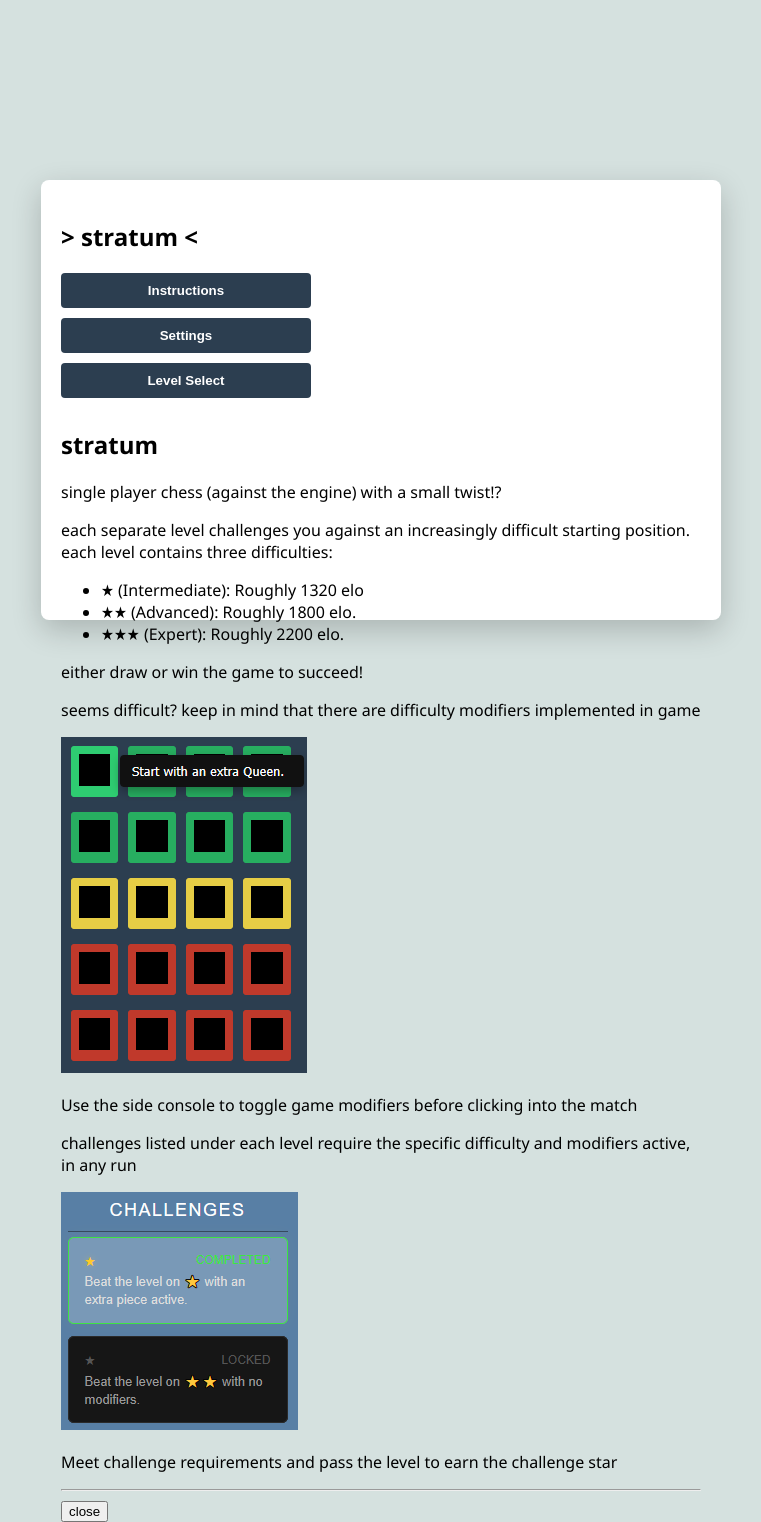
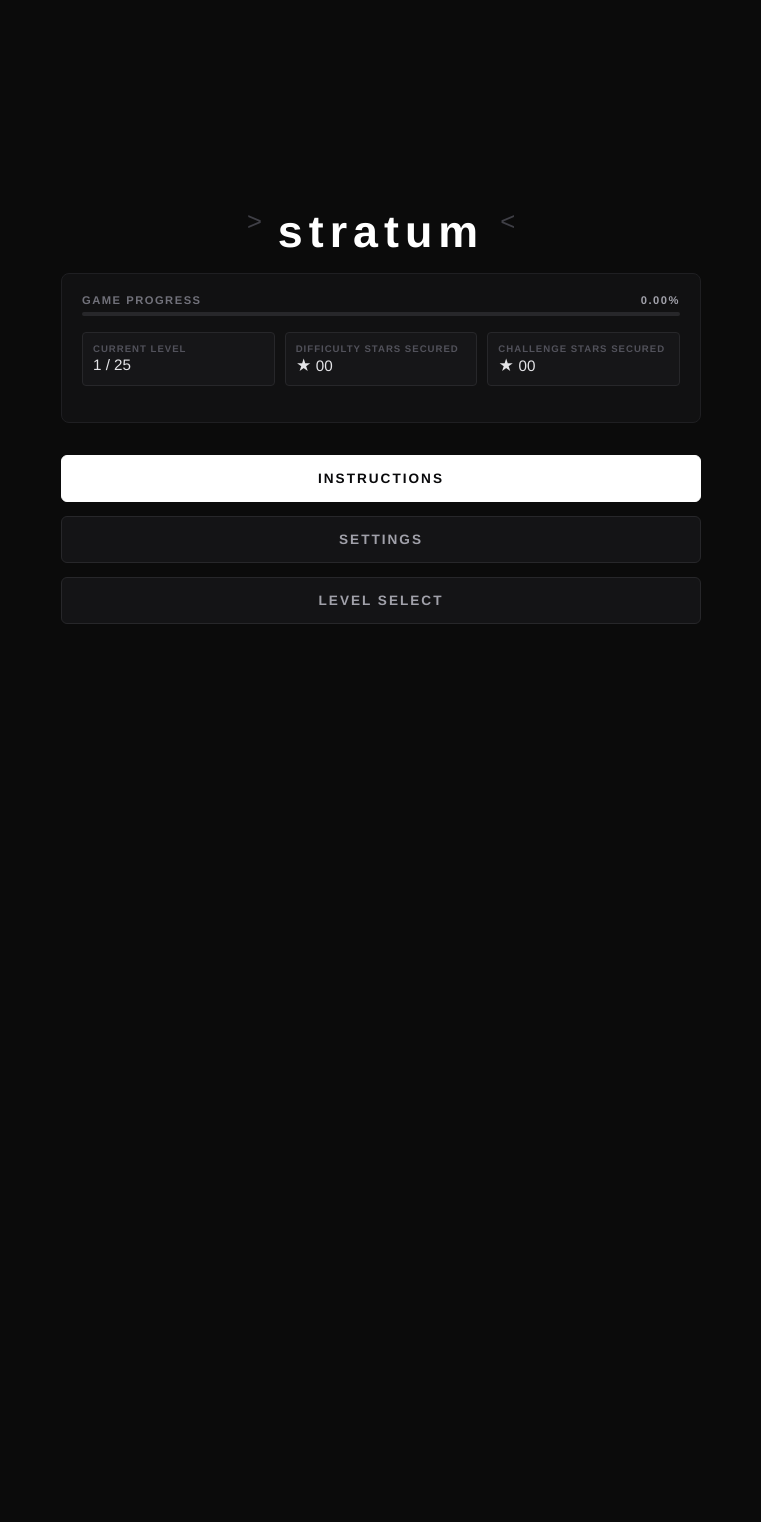
Before and after one commit to ninja888-8/stratum, a Flask app: page / in a window 1280 px wide. Shown: the whole page, without its empty margins (259-1020 px from the left). After the commit the page ends 624 px from the top, so only its background shows below. Run offline with Flask 3, Linux system fonts and the light colour scheme.

Commit message:
updated home screen + minor changes

```diff
--- /dev/null
+++ b/static/components/metrics.css
@@ -0,0 +1,70 @@
+.dashboard-metrics {
+    width: 100%;
+    background-color: #111112;
+    border: 1px solid #1f1f22;
+    border-radius: 8px;
+    padding: 20px;
+    margin-bottom: 32px;
+    box-sizing: border-box;
+}
+
+.metric-row {
+    display: flex;
+    justify-content: space-between;
+    font-size: 0.7rem;
+    letter-spacing: 1.5px;
+    color: #71717a;
+    margin-bottom: 6px;
+    font-weight: 600;
+}
+
+.metric-value {
+    color: #a1a1aa;
+}
+
+.progress-track {
+    width: 100%;
+    height: 4px;
+    background-color: #27272a;
+    border-radius: 2px;
+    overflow: hidden;
+    margin-bottom: 16px;
+}
+
+.progress-bar {
+    height: 100%;
+    background-color: #ffffff;
+    border-radius: 2px;
+    transition: width 0.5s cubic-bezier(0.4, 0, 0.2, 1);
+}
+
+.metric-grid {
+    display: flex;
+    gap: 10px;
+    margin-bottom: 16px;
+}
+
+.metric-box {
+    flex: 1;
+    background-color: #161618;
+    border: 1px solid #27272a;
+    border-radius: 4px;
+    padding: 10px;
+    display: flex;
+    flex-direction: column;
+    align-items: flex-start;
+}
+
+.box-label {
+    font-size: 0.6rem;
+    letter-spacing: 1px;
+    color: #52525b;
+    margin-bottom: 2px;
+    font-weight: 700;
+}
+
+.box-value {
+    font-size: 0.95rem;
+    font-weight: 500;
+    color: #e4e4e7;
+}
--- a/static/home.js
+++ b/static/home.js
@@ -60,6 +60,30 @@ function populateLevels(totalLevels) {
     }
 }
 
+function menuMetricsApply() {
+    const highestBeatenLevel = Math.min(NUM_LEVELS, parseInt(localStorage.getItem('highestBeatenLevel'))+1);
+    const challengeStarsEarned = parseInt(localStorage.getItem('challengeStarsEarned'));
+    const difficultyStarsEarned = parseInt(localStorage.getItem('difficultyStarsEarned'));
+
+    let currentProgress = 100.0 * (challengeStarsEarned + difficultyStarsEarned) / (6 * NUM_LEVELS);
+    let formattedProgress = currentProgress.toFixed(2);
+
+    levelIndicator = document.getElementById("level-indicator");
+    levelIndicator.textContent = `${highestBeatenLevel} / ${NUM_LEVELS}`;
+
+    difficultyStarIndicator = document.getElementById("difficulty-star-indicator");
+    difficultyStarIndicator.textContent = "★ " + difficultyStarsEarned.toString().padStart(2, '0');
+
+    challengeStarIndicator = document.getElementById("challenge-star-indicator");
+    challengeStarIndicator.textContent = "★ " + challengeStarsEarned.toString().padStart(2, '0');
+
+    progressText = document.getElementById("progress-text");
+    progressText.textContent = formattedProgress.toString() + "%";
+
+    progressBar = document.getElementById("progress-bar");
+    progressBar.style.width = `${formattedProgress}%`;
+}
+
 function initializeGame() {
     if (!localStorage.getItem('highestBeatenLevel')) {
         localStorage.setItem('highestBeatenLevel', '0');
@@ -67,14 +91,21 @@ function initializeGame() {
     if (!localStorage.getItem('selectedBoardTheme')) {
         localStorage.setItem('selectedBoardTheme', 'classic');
     }
-    if (!localStorage.getItem('SelectedPiecesTheme')) {
-        localStorage.setItem('SelectedPiecesTheme', 'text');
+    if (!localStorage.getItem('selectedPieceTheme')) {
+        localStorage.setItem('selectedPieceTheme', 'text');
+    }
+    if (!localStorage.getItem('difficultyStarsEarned')) {
+        localStorage.setItem('difficultyStarsEarned', '0');
+    }
+    if (!localStorage.getItem('challengeStarsEarned')) {
+        localStorage.setItem('challengeStarsEarned', '0');
     }
     populateLevels(NUM_LEVELS);
 
     // ensure dropdown makes sense
     boardThemeApply(localStorage.getItem('selectedBoardTheme'));
     pieceThemeApply(localStorage.getItem('selectedPieceTheme'));
+    menuMetricsApply();
 }
 
 initializeGame();
--- a/static/main.css
+++ b/static/main.css
@@ -3,11 +3,13 @@
 @import 'components/difficulty-selection.css';
 @import 'components/home-button.css';
 @import 'components/level-description.css';
-@import 'mechanics/promotion.css';
+@import 'components/metrics.css';
+@import 'screens/promotion.css';
 @import 'screens/gameover.css';
 @import 'screens/instructions.css';
-@import 'settings/levels.css';
-@import 'settings/settings.css';
+@import 'screens/menu.css';
+@import 'sidebar/levels.css';
+@import 'sidebar/settings.css';
 
 :root {
     --bg-color: #2c3e50;
@@ -36,17 +38,6 @@ body {
     gap: 20px;
 }
 
-.menu {
-    display: fixed;
-    background: var(--sidebar-bg);
-    width: 50%;
-    height: 50%;
-    padding: 20px;
-    border-radius: 8px;
-    box-shadow: 0 10px 30px rgba(0,0,0,0.2);
-    gap: 20px;
-}
-
 /* for board and the side console */
 .game-wrapper {
     display: flex;
--- /dev/null
+++ b/static/screens/gameover.css
@@ -0,0 +1,108 @@
+/* --- Game Over Modal Styles --- */
+.modal-overlay {
+    position: fixed;
+    top: 0;
+    left: 0;
+    width: 100%;
+    height: 100%;
+    background-color: rgba(0, 0, 0, 0.75);
+    backdrop-filter: blur(4px); /* Sleek modern blur effect */
+    display: flex;
+    justify-content: center;
+    align-items: center;
+    z-index: 1000;
+    opacity: 1;
+    transition: opacity 0.3s ease;
+}
+
+.modal-overlay.hidden {
+    display: none;
+    opacity: 0;
+    pointer-events: none;
+}
+
+.modal-content {
+    background-color: #e2e2e2;
+    border: 1px solid #333;
+    border-radius: 8px;
+    padding: 40px;
+    width: 90%;
+    max-width: 400px;
+    text-align: center;
+    box-shadow: 0 10px 30px rgba(0,0,0,0.5);
+}
+
+.modal-title {
+    font-family: 'Helvetica Neue', sans-serif;
+    font-weight: 300;
+    letter-spacing: 3px;
+    margin-bottom: 15px;
+}
+
+.modal-title.passed { color: #4caf50; }
+.modal-title.failed { color: #f44336; }
+
+/* Stars Rating Alignment */
+.stars-container {
+    font-size: 2.5rem;
+    color: #000000; /* Default unearned star color */
+    margin-bottom: 20px;
+    letter-spacing: 5px;
+}
+
+.star.lit {
+    color: #ffca28; /* Gold color for earned stars */
+    text-shadow: 0 0 10px rgba(255, 202, 40, 0.4);
+}
+
+.modal-divider {
+    border: 0;
+    border-top: 1px solid #2a2a2a;
+    margin: 20px 0;
+}
+
+.modal-details {
+    text-align: left;
+    margin-bottom: 30px;
+    font-size: 0.95rem;
+}
+
+.detail-item {
+    display: flex;
+    justify-content: space-between;
+    margin-bottom: 12px;
+}
+
+.detail-label { color: #777; }
+.detail-value { color: #aaa; font-weight: 500; }
+
+.modifier-list {
+    margin: 0;
+    padding-left: 20px;
+    color: #aaa;
+    text-align: right;
+    list-style-type: square;
+}
+
+/* Modal Buttons */
+.modal-actions {
+    display: flex;
+    gap: 15px;
+}
+
+.modal-btn {
+    flex: 1;
+    padding: 12px;
+    border-radius: 4px;
+    border: none;
+    font-family: inherit;
+    cursor: pointer;
+    font-weight: 500;
+    transition: background 0.2s;
+}
+
+.primary-btn { background-color: #eee; color: #111; }
+.primary-btn:hover { background-color: #fff; }
+
+.secondary-btn { background-color: #2a2a2a; color: #aaa; border: 1px solid #444; }
+.secondary-btn:hover { background-color: #333; color: #fff; }
--- /dev/null
+++ b/static/screens/instructions.css
@@ -0,0 +1,80 @@
+.modal-content.large {
+    max-width: 550px;
+    width: 90%;
+    position: relative;
+    max-height: 85vh;
+    display: flex;
+    flex-direction: column;
+    padding: 30px;
+}
+
+.modal-header {
+    font-size: 1.5rem;
+    font-weight: 400;
+    letter-spacing: 2px;
+    margin: 0 0 10px 0;
+    text-align: left;
+    color: #000000;
+}
+
+.modal-body-scroll {
+    overflow-y: auto;
+    text-align: left;
+    padding-right: 12px;
+    margin: 15px 0;
+    font-size: 0.95rem;
+    line-height: 1.6;
+}
+
+.instruction-img-container {
+    background-color: #111;
+    border: 1px solid #2a2a2a;
+    border-radius: 4px;
+    padding: 10px;
+    margin: 15px 0;
+    text-align: center;
+}
+
+.instruction-img {
+    max-width: 100%;
+    height: auto;
+    border-radius: 2px;
+    display: block;
+    margin: 0 auto;
+}
+
+.img-caption {
+    font-size: 0.8rem;
+    color: #999;
+    margin: 8px 0 0 0 !important;
+}
+
+.close-modal-btn {
+    position: absolute;
+    top: 20px;
+    right: 25px;
+    font-size: 1.8rem;
+    color: #555;
+    cursor: pointer;
+    transition: color 0.2s;
+}
+.close-modal-btn:hover {
+    color: #fff;
+}
+
+.modal-close-action-btn {
+    width: 100%;
+    padding: 12px;
+    background-color: #2a2a2a;
+    border: 1px solid #444;
+    color: #eee;
+    border-radius: 4px;
+    font-family: inherit;
+    cursor: pointer;
+    font-weight: 500;
+    transition: background 0.2s;
+}
+.modal-close-action-btn:hover {
+    background-color: #333;
+    color: #fff;
+}
--- /dev/null
+++ b/static/screens/menu.css
@@ -0,0 +1,103 @@
+/* settings override other body */
+.menu-body {
+    margin: 0;
+    padding: 0;
+    width: 100vw;
+    height: 100vh;
+    background-color: #0b0b0b;
+    display: flex;
+    justify-content: center;
+    align-items: center;
+    font-family: 'Helvetica Neue', -apple-system, BlinkMacSystemFont, sans-serif;
+    overflow: hidden;
+}
+
+.menu-container {
+    text-align: center;
+    display: flex;
+    flex-direction: column;
+    align-items: center;
+    width: 90%;
+    max-width: 640px;
+    padding: 40px;
+    animation: menuFadeIn 0.5s cubic-bezier(0.16, 1, 0.3, 1);
+}
+
+.menu-header {
+    display: flex;
+    align-items: center;
+    justify-content: center;
+    gap: 16px;
+    margin-bottom: 6px;
+}
+
+.game-title {
+    font-size: 2.8rem;
+    font-weight: 700;
+    letter-spacing: 6px;
+    color: #ffffff;
+    margin-bottom: 10px;
+}
+
+.decorator {
+    font-size: 1.6rem;
+    font-weight: 300;
+    color: #3f3f46;
+    user-select: none;
+}
+
+.menu-controls {
+    display: flex;
+    flex-direction: column;
+    gap: 14px;
+    width: 100%;
+}
+
+.menu-btn {
+    width: 100%;
+    padding: 15px 20px;
+    font-size: 0.85rem;
+    font-weight: 600;
+    font-family: inherit;
+    letter-spacing: 2px;
+    text-transform: uppercase;
+    border-radius: 6px;
+    cursor: pointer;
+    box-sizing: border-box;
+    transition: all 0.2s cubic-bezier(0.2, 0.8, 0.2, 1);
+}
+
+.menu-btn.primary-btn {
+    background-color: #ffffff;
+    border: 1px solid #ffffff;
+    color: #09090b;
+}
+
+.menu-btn.primary-btn:hover {
+    background-color: #ffffff;
+    transform: translateY(-2px);
+    box-shadow: 0 8px 24px rgba(255, 255, 255, 0.12);
+}
+
+.menu-btn.secondary-btn {
+    background-color: #141416;
+    border: 1px solid #27272a;
+    color: #a1a1aa;
+}
+
+.menu-btn.secondary-btn:hover {
+    color: #ffffff;
+    background-color: #1c1c1f;
+    border-color: #52525b;
+    transform: translateY(-1px);
+    box-shadow: 0 6px 16px rgba(0, 0, 0, 0.4);
+}
+
+.menu-btn:active {
+    transform: translateY(1px);
+}
+
+@keyframes menuFadeIn {
+    from { opacity: 0; transform: translateY(15px); }
+    to { opacity: 1; transform: translateY(0); }
+}
--- a/static/settings.js
+++ b/static/settings.js
@@ -99,7 +99,10 @@ function closeLevelSelect() {
 function levelSelected(id) {
     localStorage.setItem('currentLevel', id);
 
-    document.getElementById("level-number").textContent = "Level " + id;
+    levelNumberHeader = document.getElementById("level-number");
+    if (levelNumberHeader)
+        levelNumberHeader.textContent = "Level " + id;
+
     currentLevelSelected = id;
 }
 
@@ -139,6 +142,19 @@ async function difficultySelected() {
         headers: { 'Content-Type': 'application/json' },
         body: JSON.stringify({ elo: stockfish_elo }) // passes chosen level to change difficulty of stockfish
     });
+}
+
+function resetModifiers() {
+    difficultyMultiplier = 1;
+    const buttons = document.querySelectorAll(".console-btn");
+
+    buttons.forEach(btn => {
+        btn.classList.remove('active-toggle');
+        btn.classList.remove('btn-locked');
+        btn.disabled = false;
+    });
+
+    extraPieceSelected = null;
 }
 
 // initializing functionality of modifier buttons
--- a/templates/index.html
+++ b/templates/index.html
@@ -6,18 +6,45 @@
     <title>stratum</title>
     <link rel="stylesheet" href="/static/main.css">
 </head>
-<body>
+<body class="menu-body">
 
-<div class="menu">
-    <div class="sidebar">
-        <div>
-            <h2>> stratum <</h2>
+<div class="menu-container">
+    <header class="menu-header">
+        <span class="decorator">&gt;</span>
+        <h1 class="game-title">stratum</h1>
+        <span class="decorator">&lt;</span>
+    </header>
+
+    <section class="dashboard-metrics">
+
+        <div class="metric-row">
+            <span class="metric-label">GAME PROGRESS</span>
+            <span class="metric-value" id="progress-text">0%</span>
+        </div>
+        <div class="progress-track">
+            <div class="progress-bar" id="progress-bar" style="width: 0%;"></div>
         </div>
 
-        <div class="controls">
-            <button onclick="openInstructions()">Instructions</button>
-            <button onclick="openSettings()">Settings</button>
-            <button onclick="openLevelSelect()">Level Select</button>
+        <div class="metric-grid">
+            <div class="metric-box">
+                <span class="box-label">CURRENT LEVEL</span>
+                <span class="box-value" id="level-indicator">1 / 25</span>
+            </div>
+            <div class="metric-box">
+                <span class="box-label">DIFFICULTY STARS SECURED</span>
+                <span class="box-value" id="difficulty-star-indicator">★ 00</span>
+            </div>
+            <div class="metric-box">
+                <span class="box-label">CHALLENGE STARS SECURED</span>
+                <span class="box-value" id="challenge-star-indicator">★ 00</span>
+            </div>
+        </div>
+    </section>
+
+    <div class="menu-controls">
+        <button class="menu-btn primary-btn" onclick="openInstructions()">Instructions</button>
+        <button class="menu-btn secondary-btn" onclick="openSettings()">Settings</button>
+        <button class="menu-btn secondary-btn" onclick="openLevelSelect()">Level Select</button>
     </div>
 </div>
 
@@ -64,14 +91,14 @@
     <!-- specific settings -->
     <!-- TODO: add more themes -->
     <div class="setting-item">
-            <label for="themeSelect">Board Theme:</label>
+        <label class="theme-select">Board Theme:</label>
         <select id="boardThemeSelect" onchange="boardThemeSelected()">
             <option value="classic">Classic Wood</option>
             <option value="green">Tournament Green</option>
             <option value="blue">Ocean Blue</option>
         </select>
 
-            <label for="themeSelect">Board Pieces:</label>
+        <label class="theme-select">Board Pieces:</label>
         <select id="pieceThemeSelect" onchange="pieceThemeSelected()">
             <option value="text">Classic Text</option>
             <option value="modern">Modern</option>
@@ -93,7 +120,6 @@
         </div>
     </div>
 </div>
-</div>
 
 <script src="/static/settings.js"></script>
 <script src="/static/home.js"></script>
```
Also changed, not shown: static/script.js (+47 -23 lines), templates/game.html (+7 -7 lines), static/images/gain_bishop.png (added), static/images/gain_knight.png (added), static/images/gain_pawn.png (added), static/images/gain_queen.png (added), static/images/gain_rook.png (added), static/screens/promotion.css (renamed from static/mechanics/promotion.css), static/sidebar/levels.css (renamed from static/settings/levels.css), static/sidebar/settings.css (renamed from static/settings/settings.css). Lines whose indentation alone changed are shown as unchanged.
